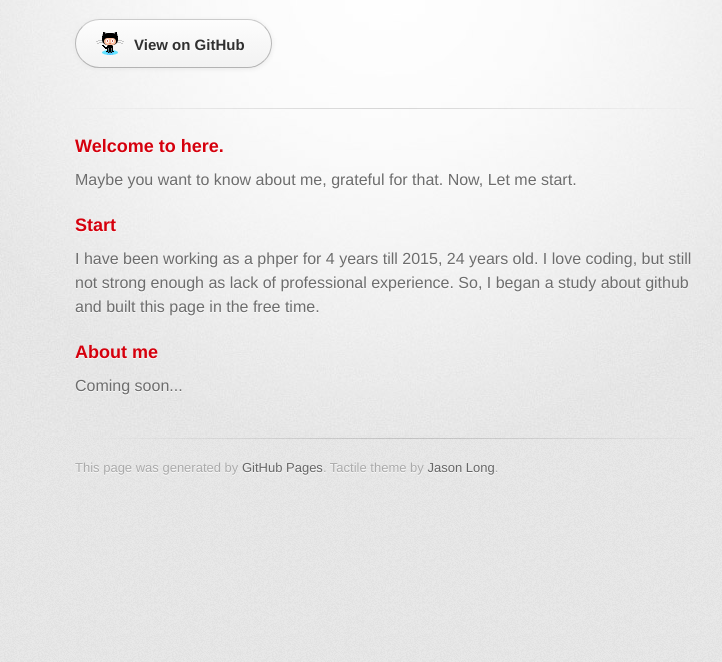
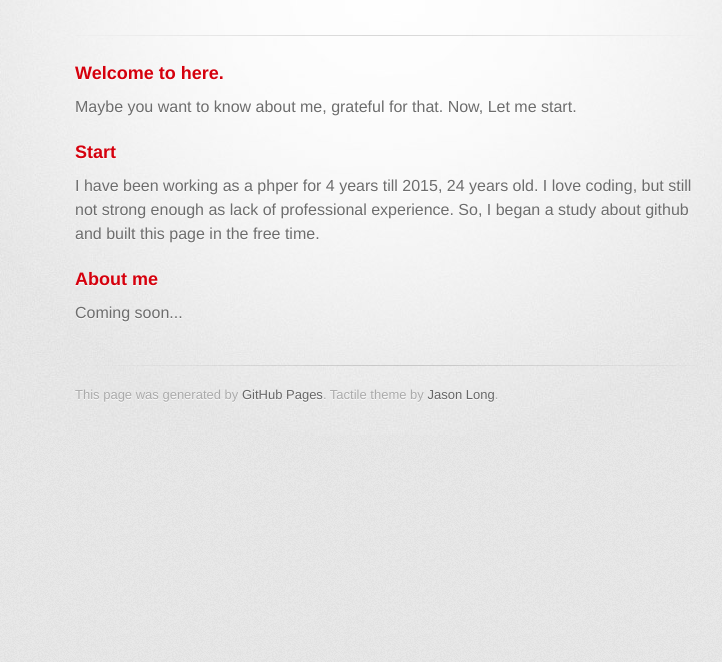
Before and after one commit to dying318/dying318.github.io, a plain HTML site: page index.html in a window 1280 px wide. Shown: the part 138-800 px from the top of the page, without its empty margins (255-977 px from the left). Drawn offline with Linux system fonts and the light colour scheme; a web font is replaced by a local one.

Commit message:
comment view button

```diff
--- a/index.html
+++ b/index.html
@@ -22,10 +22,10 @@
           <h2>Life is beautiful</h2>
         </header>
 
-        <section id="downloads" class="clearfix">
+<!--         <section id="downloads" class="clearfix">
           <a href="https://github.com/dying318" id="view-on-github" class="button"><span>View on GitHub</span></a>
         </section>
-
+ -->
         <hr>
 
         <section id="main_content">
```
